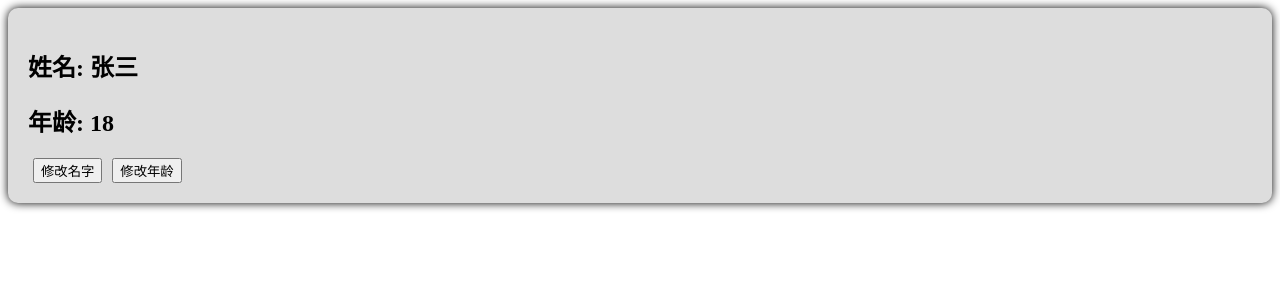
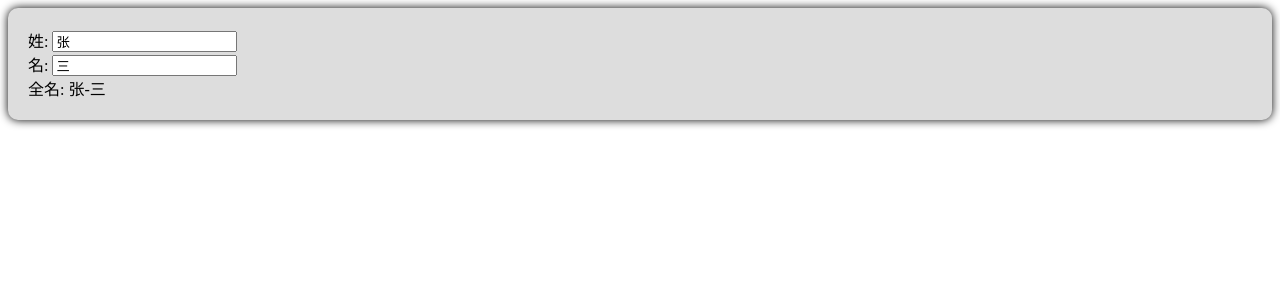
Before and after one commit to Ravilace/vue_study, a Vue app: page / in a window 1280 px wide. Shown: the top 300 px of the page. Built offline with nearby package versions, Linux system fonts and the light colour scheme; the HTML template or start-up script is replaced by a standard one.

Commit message:
:sparkles: computed attr

```diff
--- a/src/components/Person.vue
+++ b/src/components/Person.vue
@@ -1,26 +1,23 @@
 <script setup lang="ts">
-import { reactive, toRefs } from 'vue'
+import { ref, computed } from 'vue'
 
-let person = reactive({
-  name: '张三',
-  age: 18,
+let firstName = ref('张')
+let lastName = ref('三')
+let fullName = computed(() => {
+  return (
+    firstName.value.slice(0, 1).toUpperCase() +
+    firstName.value.slice(1) +
+    '-' +
+    lastName.value
+  )
 })
-
-let {name, age} = toRefs(person)
-function changeName() {
-  name.value += '~'
-}
-function changeAge() {
-  age.value += 1
-}
 </script>
 
 <template>
   <div class="person">
-    <h2>姓名: {{ name }}</h2>
-    <h2>年龄: {{ age }}</h2>
-    <button @click="changeName">修改名字</button>
-    <button @click="changeAge">修改年龄</button>
+    姓: <input type="text" v-model="firstName" /> <br />
+    名: <input type="text" v-model="lastName" /> <br />
+    全名: <span>{{ fullName }}</span>
   </div>
 </template>
 
```
